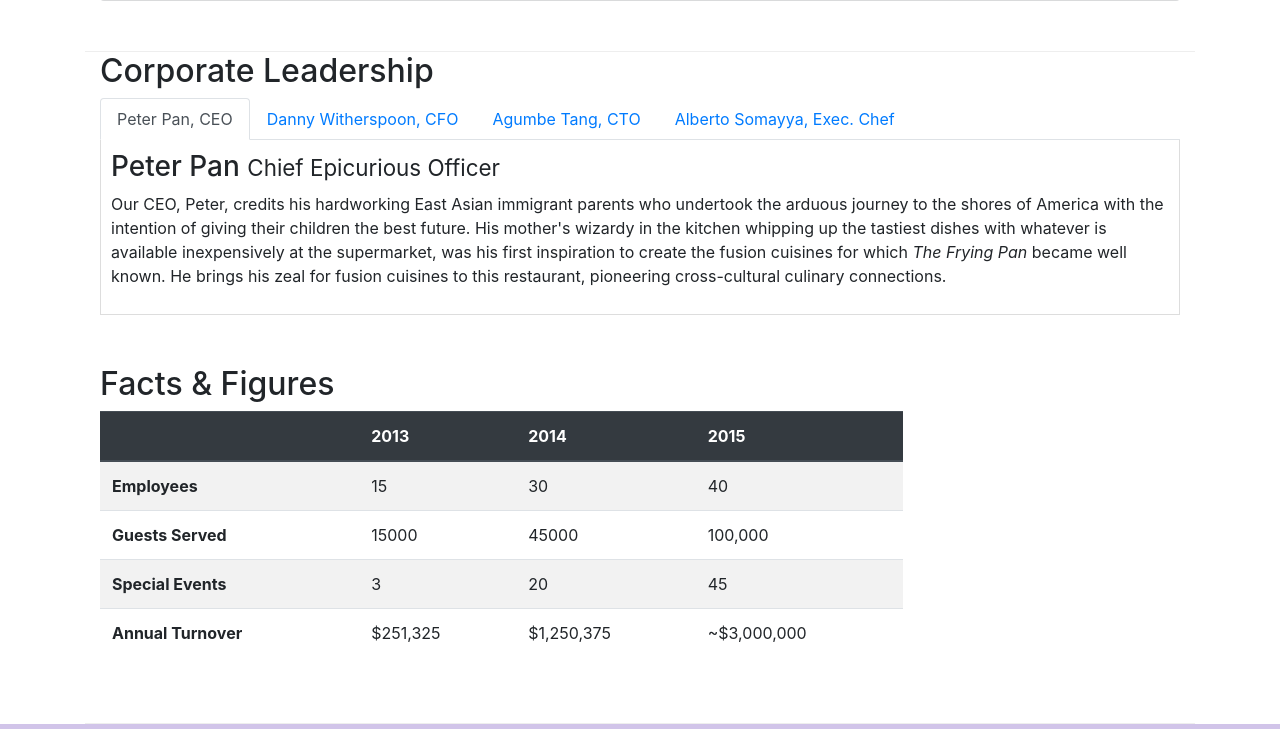
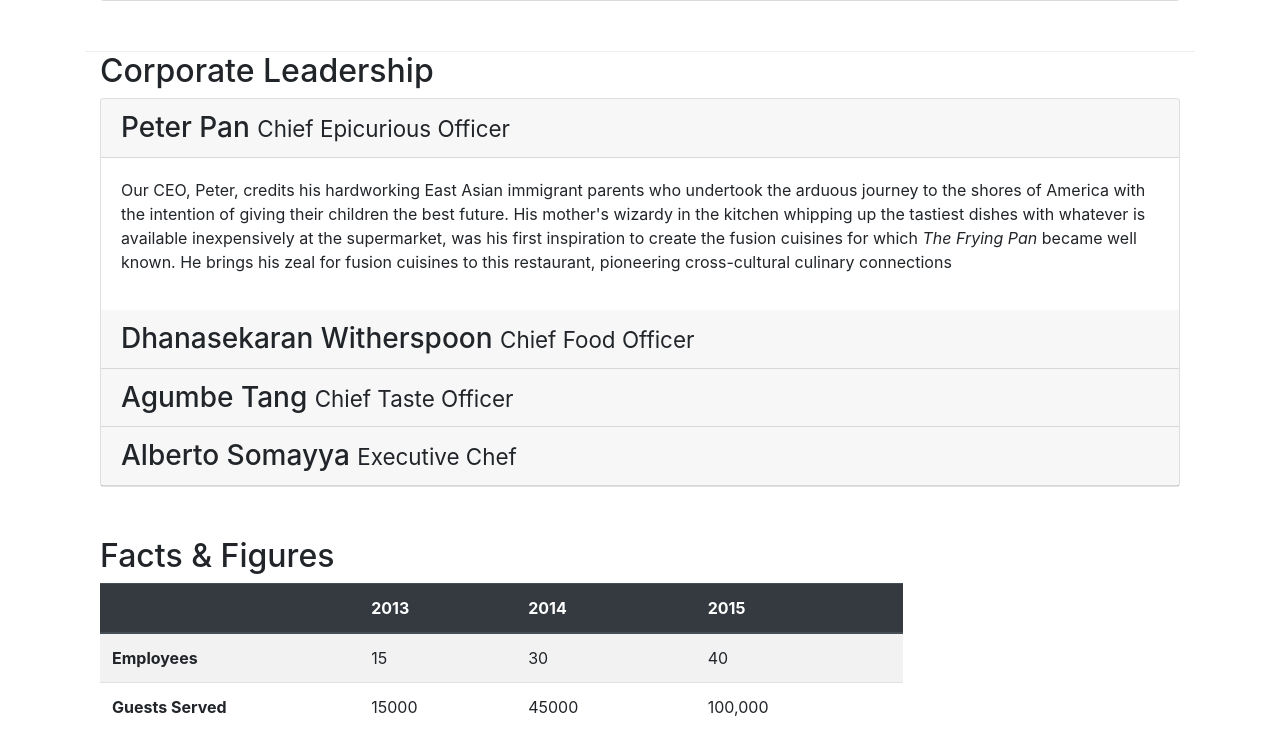
Before and after one commit to Allegard/boostrap-test, a website: page aboutus.html in a window 1280 px wide. Shown: the part 920-1649 px from the top of the page. Drawn offline with nearby package versions, Linux system fonts and the light colour scheme.

Commit message:
Accordion

```diff
--- a/aboutus.html
+++ b/aboutus.html
@@ -102,41 +102,78 @@
         <div class="container">
             <div>
                 <h2>Corporate Leadership</h2>
-                <ul class="nav nav-tabs">
-                    <li class="nav-item">
-                      <a class="nav-link active" href="#peter"
-                        role="tab" data-toggle="tab">Peter Pan, CEO</a>
-                    </li>
-                    <li class="nav-item">
-                      <a class="nav-link" href="#danny" role="tab"
-                        data-toggle="tab">Danny Witherspoon, CFO</a>
-                    </li>
-                    <li class="nav-item">
-                      <a class="nav-link" href="#agumbe"role="tab"
-                        data-toggle="tab">Agumbe Tang, CTO</a>
-                    </li>
-                    <li class="nav-item">
-                      <a class="nav-link" href="#alberto" role="tab"
-                        data-toggle="tab">Alberto Somayya, Exec. Chef</a>
-                    </li>
-                </ul>
-                <div class="tab-content">
-                    <div role="tabpanel" class="tab-pane fade show active" id="peter">
-                        <h3>Peter Pan <small>Chief Epicurious Officer</small></h3>
-                <p class="d-none d-sm-block">Our CEO, Peter, credits his hardworking East Asian immigrant parents who undertook the arduous journey to the shores of America with the intention of giving their children the best future. His mother's wizardy in the kitchen whipping up the tastiest dishes with whatever is available inexpensively at the supermarket, was his first inspiration to create the fusion cuisines for which <em>The Frying Pan</em> became well known. He brings his zeal for fusion cuisines to this restaurant, pioneering cross-cultural culinary connections.</p>
-            </div>
-                <div role="tabpanel" class="tab-pane fade" id="danny">
-                    <h3>Dhanasekaran Witherspoon <small>Chief Food Officer</small></h3>
-                <p class="d-none d-sm-block">Our CFO, Danny, as he is affectionately referred to by his colleagues, comes from a long established family tradition in farming and produce. His experiences growing up on a farm in the Australian outback gave him great appreciation for varieties of food sources. As he puts it in his own words, <em>Everything that runs, wins, and everything that stays, pays!</em></p>
-            </div>
-                <div role="tabpanel" class="tab-pane fade" id="agumbe">
-                    <h3>Agumbe Tang <small>Chief Taste Officer</small></h3>
-                <p class="d-none d-sm-block">Blessed with the most discerning gustatory sense, Agumbe, our CTO, personally ensures that every dish that we serve meets his exacting tastes. Our chefs dread the tongue lashing that ensues if their dish does not meet his exacting standards. He lives by his motto, <em>You click only if you survive my lick.</em></p>
-            </div>
-                <div role="tabpanel" class="tab-pane fade" id="alberto">
-                    <h3>Alberto Somayya <small>Executive Chef</small></h3>
-                <p class="d-none d-sm-block">Award winning three-star Michelin chef with wide International experience having worked closely with whos-who in the culinary world, he specializes in creating mouthwatering Indo-Italian fusion experiences. He says, <em>Put together the cuisines from the two craziest cultures, and you get a winning hit! Amma Mia!</em></p>
-                </div>
+
+                <div id="accordion">
+                    <div class="card">
+                        <div class="card-header" role="tab" id="peterhead">
+                        <h3 class="mb-0">
+                            <a data-toggle="collapse" data-target="#peter">
+                            Peter Pan <small>Chief Epicurious Officer</small>
+                            </a>
+                        </h3>
+                        </div>
+                        <div class="collapse show" id="peter" data-parent="#accordion">
+                            <div class="card-body">
+                                <p class="d-none d-sm-block">Our CEO, Peter, credits his hardworking East Asian
+                                    immigrant parents who undertook the arduous journey to the shores of America
+                                    with the intention of giving their children the best future. His mother's
+                                    wizardy in the kitchen whipping up the tastiest dishes with whatever is
+                                     available inexpensively at the supermarket, was his first inspiration to
+                                     create the fusion cuisines for which <em>The Frying Pan</em> became well known.
+                                     He brings his zeal for fusion cuisines to this restaurant, pioneering cross-cultural
+                                     culinary connections</p>
+                            </div>
+                        </div>
+
+                        <div class="card-header" role="tab" id="dannyhead">
+                            <h3 class="mb-0">
+                                <a data-toggle="collapse" data-target="#danny">
+                                    Dhanasekaran Witherspoon <small>Chief Food Officer</small>
+                                </a>
+                            </h3>
+                            </div>
+                            <div class="collapse" id="danny" data-parent="#accordion">
+                                <div class="card-body">
+                                    <p class="d-none d-sm-block">Our CFO, Danny, as he is affectionately referred to
+                                        by his colleagues, comes from a long established family tradition in farming and produce.
+                                        His experiences growing up on a farm in the Australian outback gave him great appreciation
+                                        r varieties of food sources. As he puts it in his own words, <em>Everything that runs, wins,
+                                            and everything that stays, pays!</em></p>
+                                </div>
+                            </div>
+
+                            <div class="card-header" role="tab" id="agumbehead">
+                                <h3 class="mb-0">
+                                    <a data-toggle="collapse" data-target="#agumbe">
+                                        Agumbe Tang <small>Chief Taste Officer</small>
+                                    </a>
+                                </h3>
+                                </div>
+                                <div class="collapse" id="agumbe" data-parent="#accordion">
+                                    <div class="card-body">
+                                        <p class="d-none d-sm-block">Blessed with the most discerning gustatory sense, Agumbe, our CTO,
+                                            personally ensures that every dish that we serve meets his exacting tastes. Our chefs dread
+                                            the tongue lashing that ensues if their dish does not meet his exacting standards. He lives
+                                            by his motto, <em>You click only if you survive my lick.</em></p>
+                                    </div>
+                                </div>
+
+                                <div class="card-header" role="tab" id="albertohead">
+                                    <h3 class="mb-0">
+                                        <a data-toggle="collapse" data-target="#alberto">
+                                            Alberto Somayya <small>Executive Chef</small>
+                                        </a>
+                                    </h3>
+                                    </div>
+                                    <div class="collapse" id="alberto" data-parent="#accordion">
+                                        <div class="card-body">
+                                            <p class="d-none d-sm-block">Award winning three-star Michelin chef with wide International
+                                                experience having worked closely with whos-who in the culinary world, he specializes in
+                                                creating mouthwatering Indo-Italian fusion experiences. He says, <em>Put together the cuisines
+                                                    from the two craziest cultures, and you get a winning hit! Amma Mia!</em></p>
+                                        </div>
+                                    </div>
+                    </div>
             </div>
             </div>
        </div>
```
